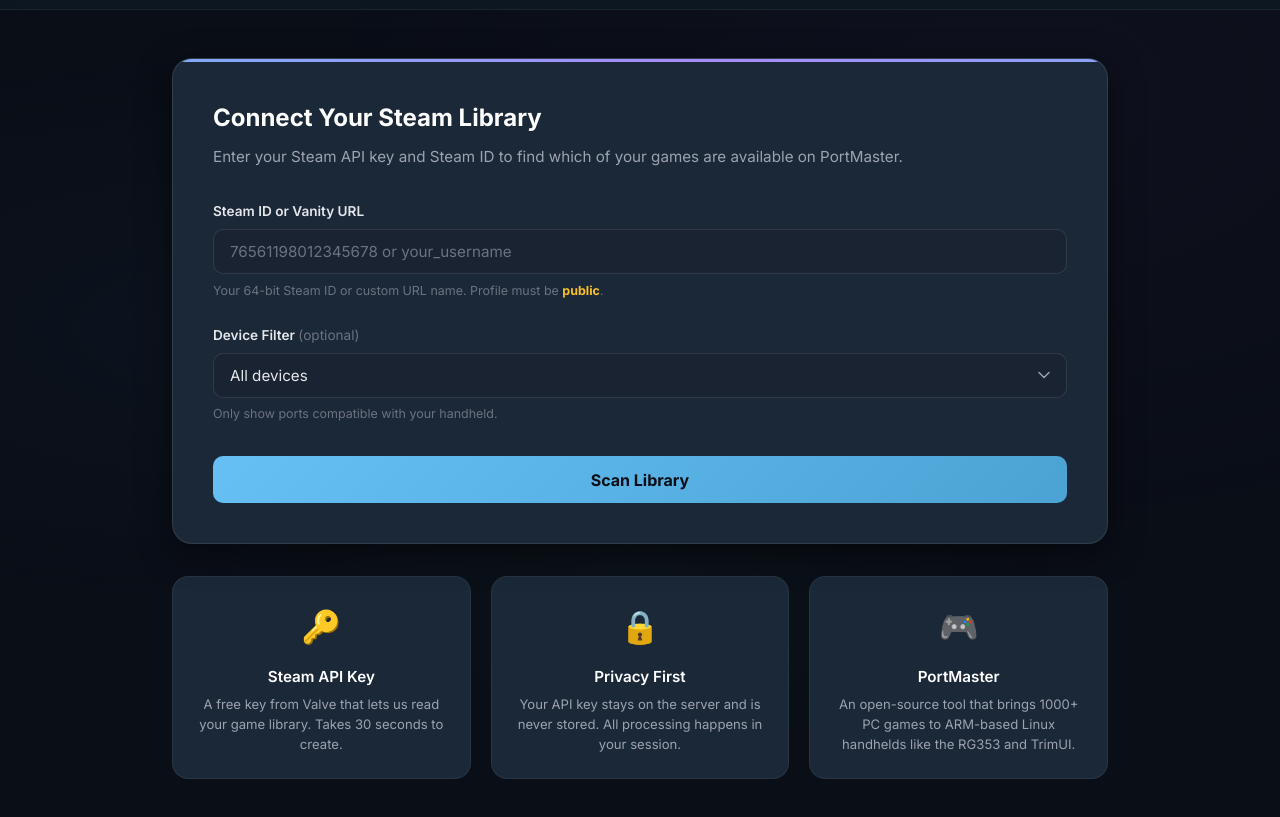
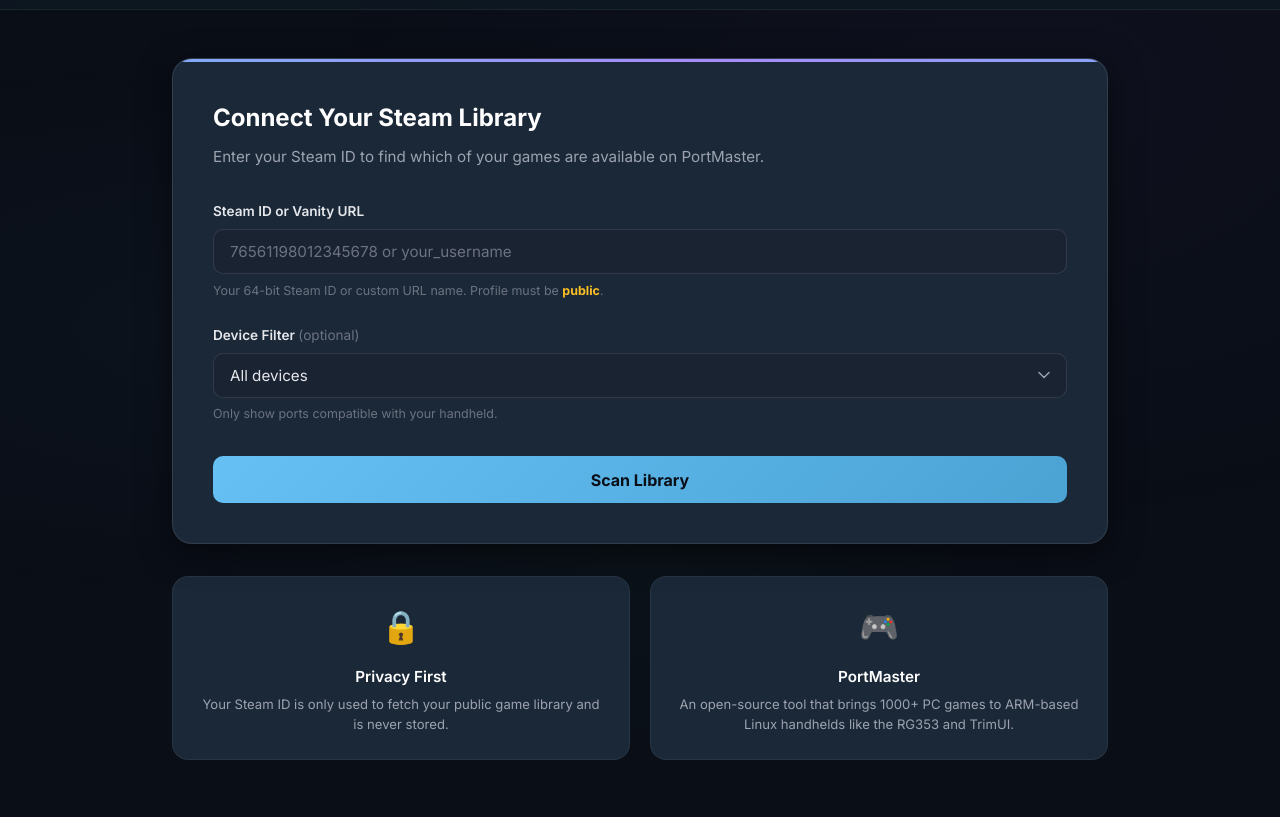
Before and after one commit to johncaseyjones1/port-steamer, a website: page public/index.html in a window 1280 px wide. Shown: the part 73-890 px from the top of the page. Drawn offline with Linux system fonts and the light colour scheme; no server answers.

Commit message:
no more api key references

```diff
--- a/public/index.css
+++ b/public/index.css
@@ -374,7 +374,7 @@ a:hover {
 /* Info Cards */
 .info-cards {
   display: grid;
-  grid-template-columns: repeat(3, 1fr);
+  grid-template-columns: repeat(2, 1fr);
   gap: 1.25rem;
   margin-top: 2rem;
 }
--- a/public/index.html
+++ b/public/index.html
@@ -54,7 +54,7 @@
       <div class="setup-card">
         <div class="setup-header">
           <h2>Connect Your Steam Library</h2>
-          <p>Enter your Steam API key and Steam ID to find which of your games are available on PortMaster.</p>
+          <p>Enter your Steam ID to find which of your games are available on PortMaster.</p>
         </div>
 
         <form id="setup-form" class="setup-form" autocomplete="off">
@@ -92,14 +92,9 @@
 
       <div class="info-cards">
         <div class="info-card">
-          <div class="info-icon">🔑</div>
-          <h3>Steam API Key</h3>
-          <p>A free key from Valve that lets us read your game library. Takes 30 seconds to create.</p>
-        </div>
-        <div class="info-card">
           <div class="info-icon">🔒</div>
           <h3>Privacy First</h3>
-          <p>Your API key stays on the server and is never stored. All processing happens in your session.</p>
+          <p>Your Steam ID is only used to fetch your public game library and is never stored.</p>
         </div>
         <div class="info-card">
           <div class="info-icon">🎮</div>
```
